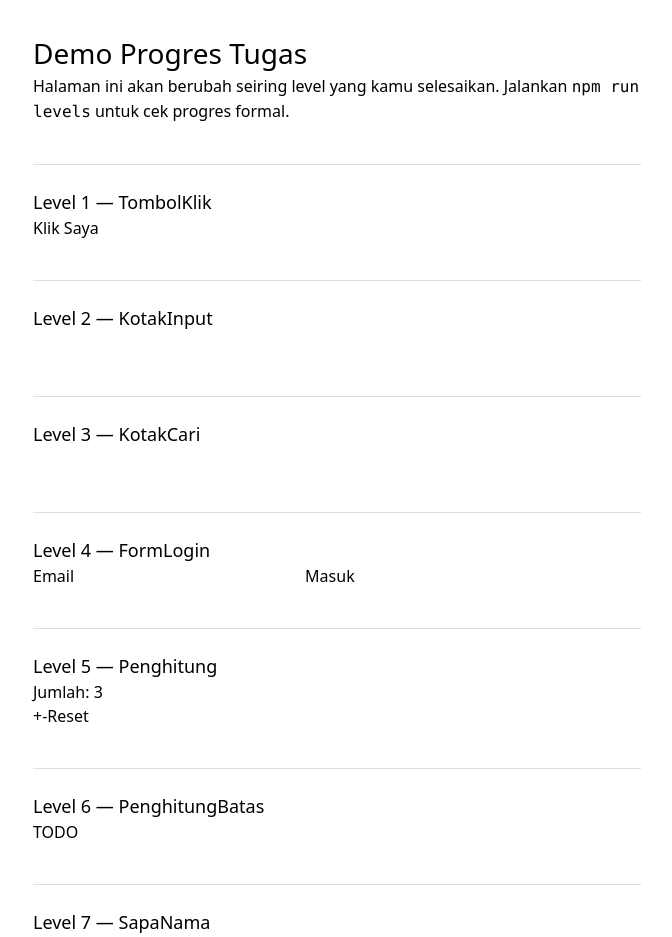
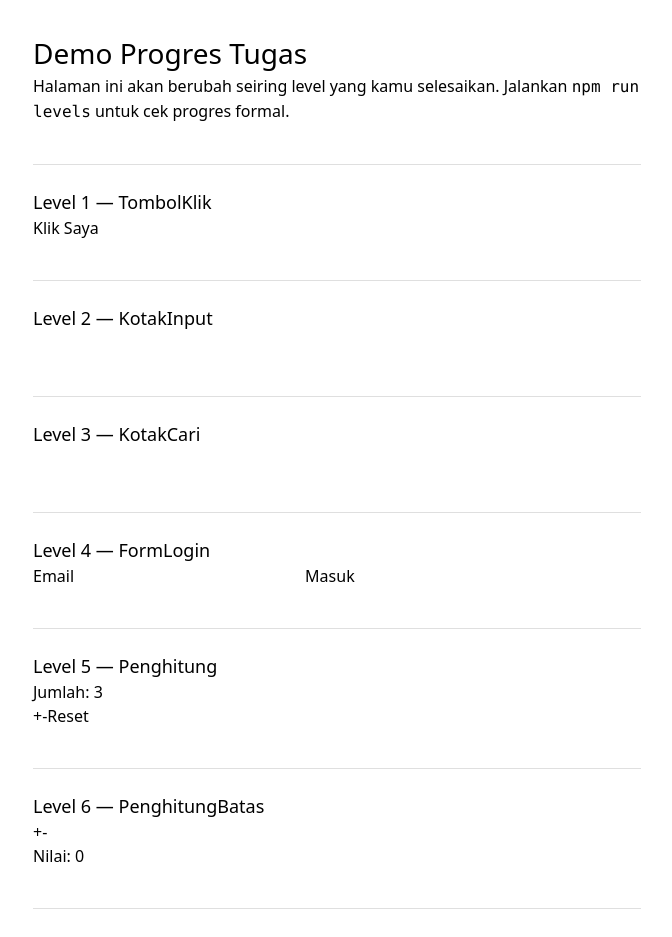
Before and after one commit to webdev-if-its/frontend-5053241032, a React (Vite) app in the folder pertemuan-04/: page / in a window 1280 px wide. Shown: the top 937 px of the page, without its empty margins (303-975 px from the left). Built offline with nearby package versions, Linux system fonts and the light colour scheme.

Commit message:
pertemuan-04: Level 6 selesai

```diff
--- a/pertemuan-04/src/components/PenghitungBatas.tsx
+++ b/pertemuan-04/src/components/PenghitungBatas.tsx
@@ -3,6 +3,18 @@
 // "+" dan "-". Tombol "+" harus disabled saat angka sudah = max, tombol "-"
 // harus disabled saat angka sudah = min.
 // Lihat SOAL.md untuk kontrak lengkap.
-export function PenghitungBatas(props: any) {
-  return <p>TODO</p>
+//
+import { useState } from "react";
+
+type hitungBatasProps = {
+  min: number;
+  max: number;
 }
+export function PenghitungBatas({min,max}: hitungBatasProps) {
+  const [state, setState] = useState(min)
+  return <div>
+    <button disabled={state === max} onClick={() => setState(state + 1)}>+</button>
+    <button disabled={state === min} onClick={() => setState(state - 1)}>-</button>
+    <p>Nilai: {state}</p>
+  </div>
+}
```
